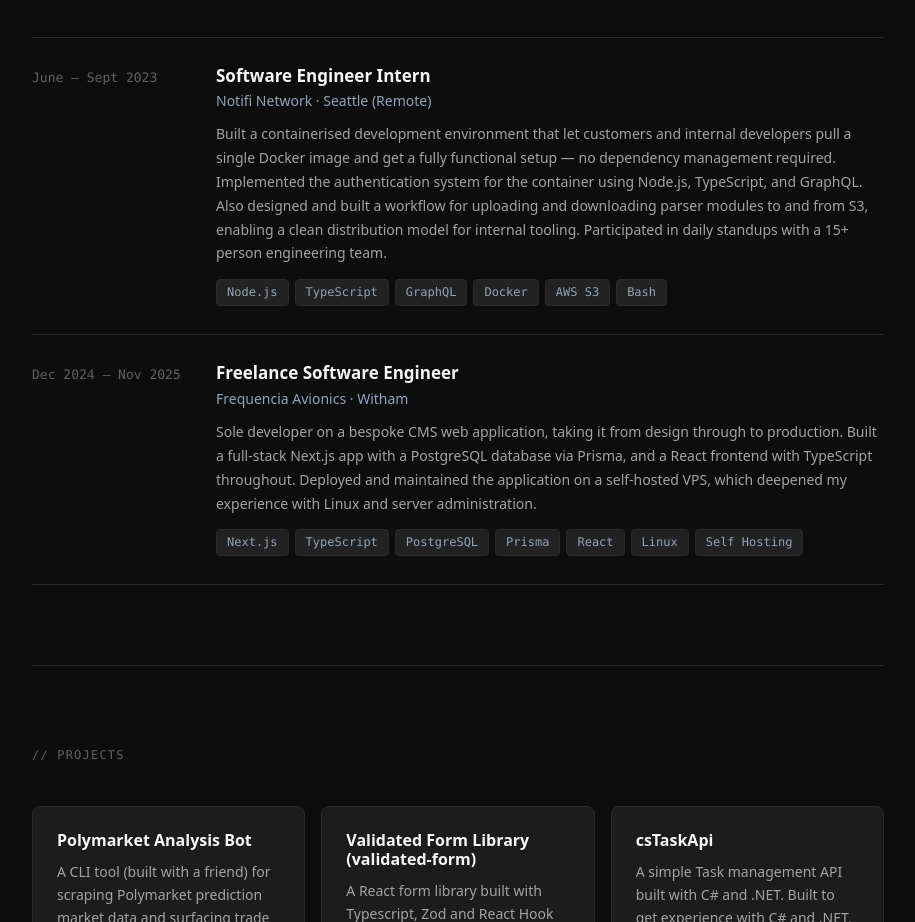
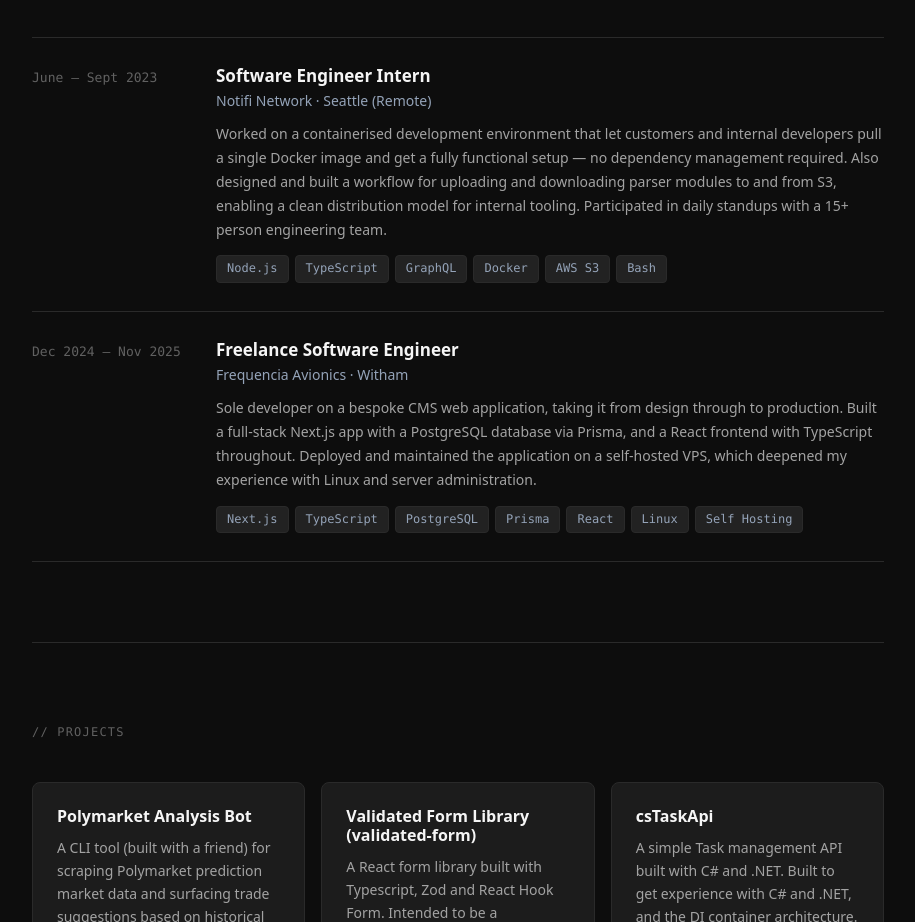
Before and after one commit to liam-michel/portfolio-site, a React (Vite) app: page / in a window 1280 px wide. Shown: the part 1580-2502 px from the top of the page, without its empty margins (182-1097 px from the left). Built offline with nearby package versions, Linux system fonts and the light colour scheme.

Commit message:
updated experience

```diff
--- a/src/App.tsx
+++ b/src/App.tsx
@@ -47,7 +47,7 @@
     date: 'June — Sept 2023',
     role: 'Software Engineer Intern',
     company: 'Notifi Network · Seattle (Remote)',
-    desc: 'Built a containerised development environment that let customers and internal developers pull a single Docker image and get a fully functional setup — no dependency management required. Implemented the authentication system for the container using Node.js, TypeScript, and GraphQL. Also designed and built a workflow for uploading and downloading parser modules to and from S3, enabling a clean distribution model for internal tooling. Participated in daily standups with a 15+ person engineering team.',
+    desc: 'Worked on a containerised development environment that let customers and internal developers pull a single Docker image and get a fully functional setup — no dependency management required. Also designed and built a workflow for uploading and downloading parser modules to and from S3, enabling a clean distribution model for internal tooling. Participated in daily standups with a 15+ person engineering team.',
     tags: ['Node.js', 'TypeScript', 'GraphQL', 'Docker', 'AWS S3', 'Bash'],
   },
   {
```
Also changed, not shown: 1 other file (tests, documents, lock files or other folders). Lines whose indentation alone changed are shown as unchanged.
